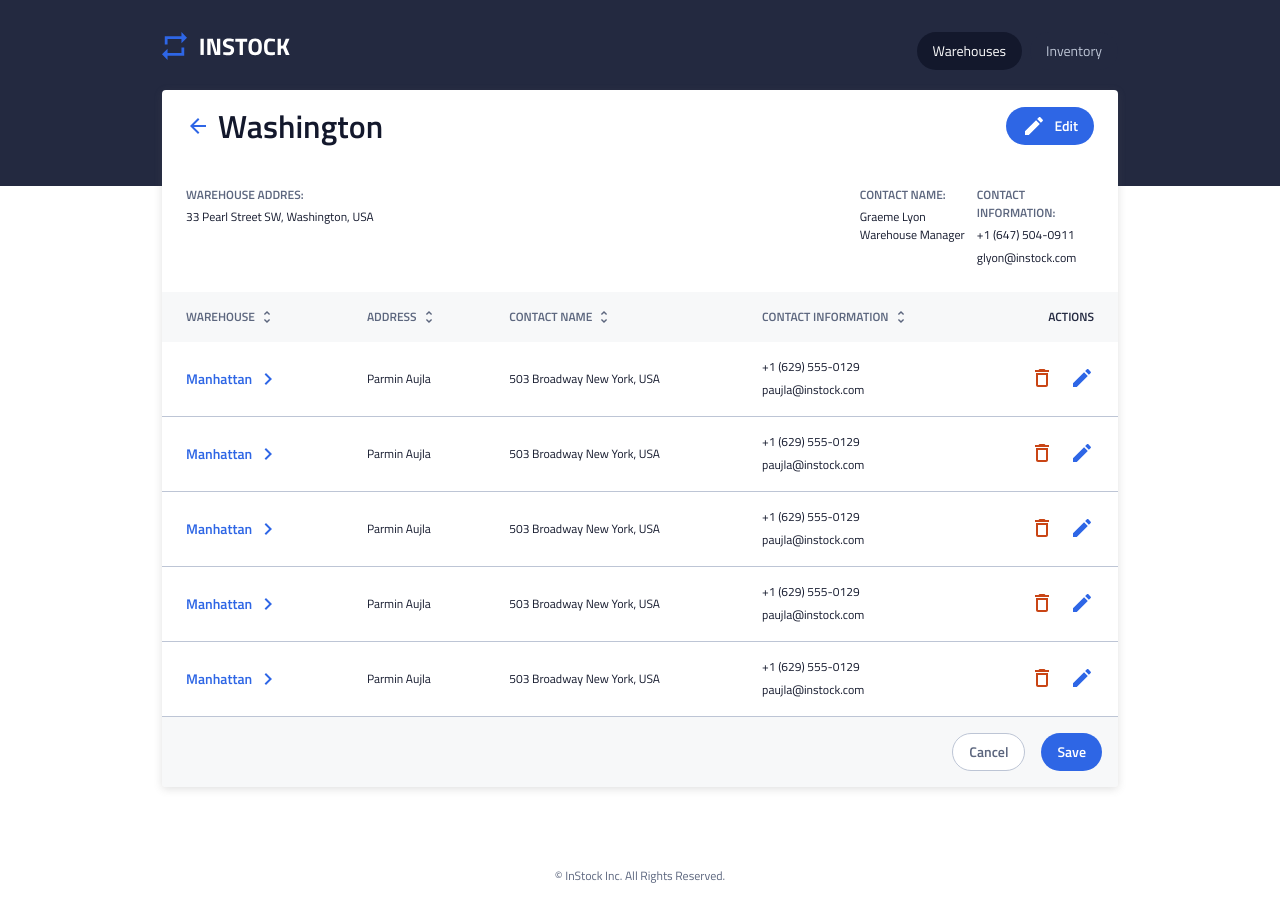
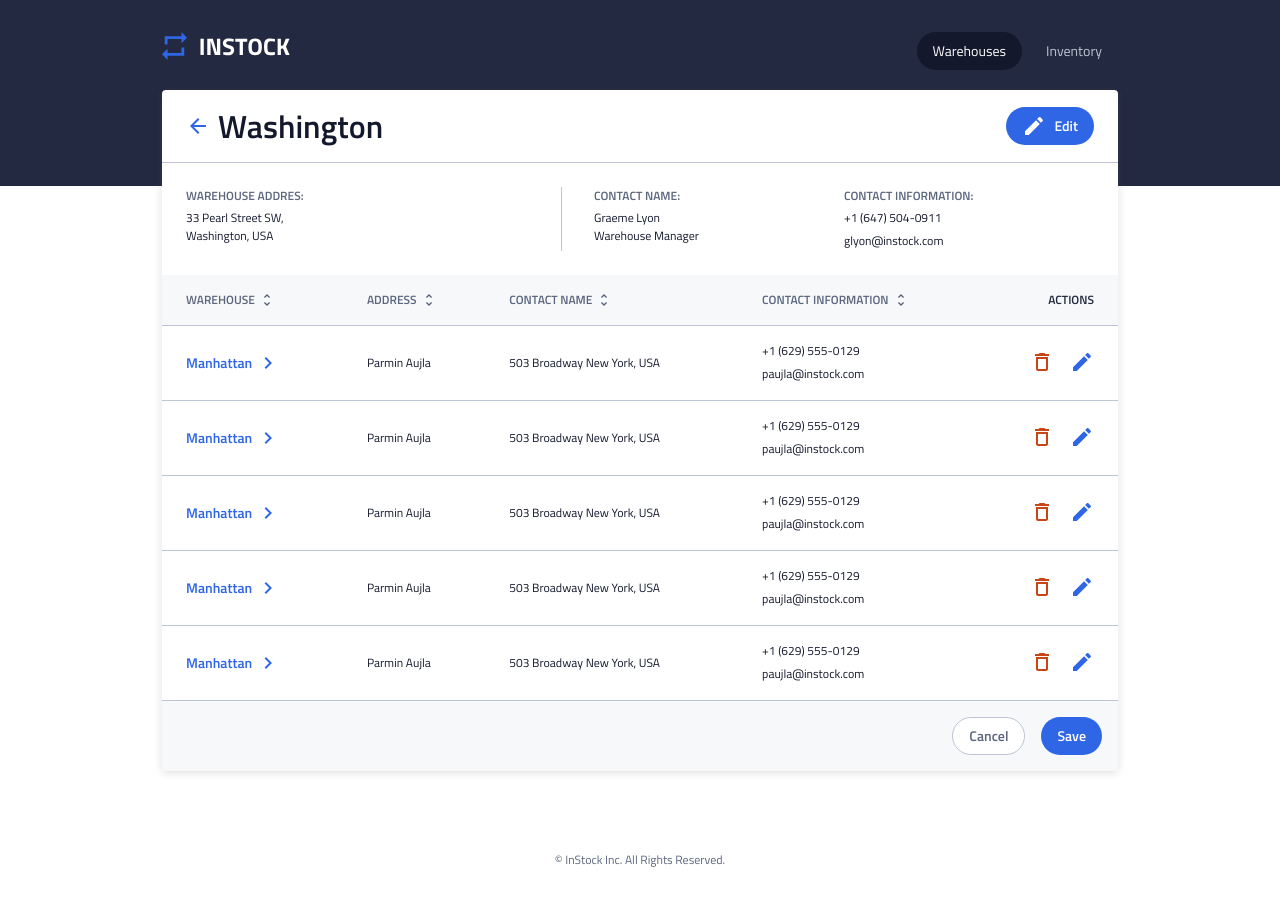
Before and after one commit to achris-alonzo30/south-american-horned-frog-instock, a React (Vite) app: page / in a window 1280 px wide. Shown: the top 922 px of the page. Built offline with nearby package versions, Linux system fonts and the light colour scheme.

Commit message:
create card details and create api-request

```diff
--- a/src/components/WarehouseDetails/WarehouseDetails.jsx
+++ b/src/components/WarehouseDetails/WarehouseDetails.jsx
@@ -18,8 +18,7 @@ export const WarehouseDetails = () => {
         <section className="card__details">
           <hgroup className="card__details--address">
             <h4 className="card__details--theader">WAREHOUSE ADDRES:</h4>
-            <p className="card__details--content">33 Pearl Street SW,
-              Washington, USA</p>
+            <p className="card__details--content card__details--textWrap">33 Pearl Street SW, Washington, USA</p>
           </hgroup>
 
           <aside className="card__details--contacts">
--- a/src/components/WarehouseDetails/WarehouseDetails.scss
+++ b/src/components/WarehouseDetails/WarehouseDetails.scss
@@ -21,22 +21,41 @@
 }
 
 .card__details {
-    gap: 1rem;
+    gap: 2rem;
     padding: 1rem;
     display: flex;
     flex-direction: column;
 
     @include tablet {
         padding: 1.5rem;
+        border-top: 1px solid $cloud;
     }
 
     @include tablet {
         display: flex;
         flex-direction: row;
-        justify-content: space-between;
+    }
+
+    &--address {
+        @include tablet {
+            flex: 0.75;
+            border-right: 1px solid $cloud;
+        }
+    }
+
+    &--textWrap {
+        @include tablet {
+            width: 50%;
+        }
+
+        @include desktop {
+            width: 40%;
+        }
+
     }
 
     &--contacts {
+        flex: 1;
         display: flex;
         justify-content: space-between;
     }
@@ -59,10 +78,15 @@
     }
 
     &--contactName {
-        flex: 1;
+        @include tablet {
+            flex: 1;
+        }
     }
 
     &--contactInfo {
-        flex: 1;
+        @include tablet {
+            flex: 1;
+        }
     }
+
 }
--- a/src/components/WarehouseList/WarehouseList.scss
+++ b/src/components/WarehouseList/WarehouseList.scss
@@ -61,11 +61,11 @@
 
     &__body {
         display: table-row-group;
-        border-bottom: 1px solid $cloud;
 
         &--row {
             display: flex;
             flex-wrap: wrap;
+            border-top: 1px solid $cloud;
             border-bottom: 1px solid $cloud;
 
 
```
Also changed, not shown: src/lib/api-requests.js (added, +63 -0 lines).
